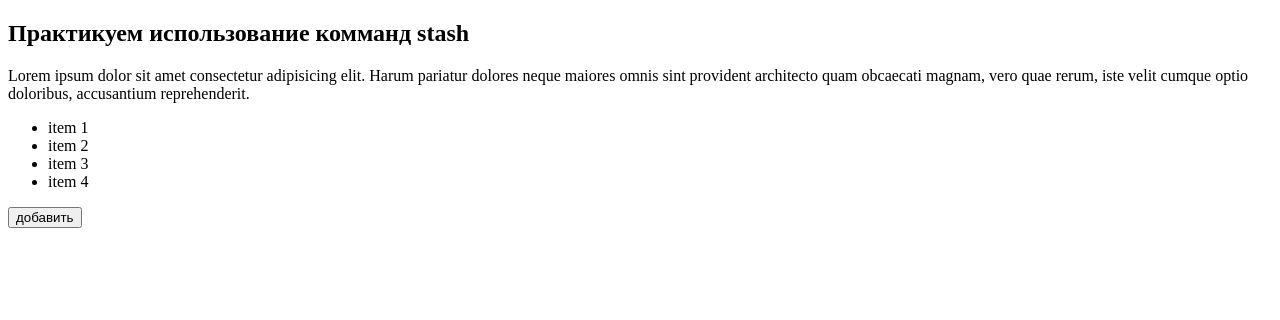
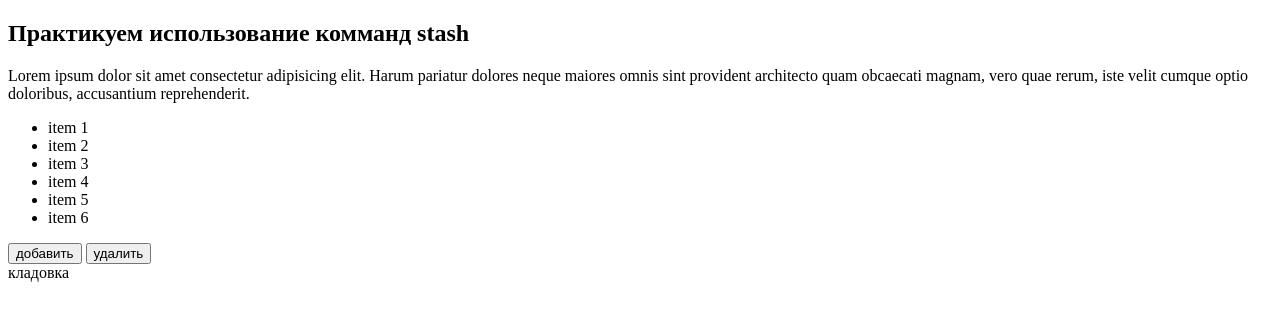
Before and after one commit to aleksvoroncovsm/new-project-3, a plain HTML site: page index.html in a window 1280 px wide. Drawn offline with Linux system fonts and the light colour scheme.

Commit message:
добавил кнопку удалить

```diff
--- a/index.html
+++ b/index.html
@@ -16,8 +16,14 @@
                 <li>item 2</li>
                 <li>item 3</li>
                 <li>item 4</li>
+                <li>item 5</li>
+                <li>item 6</li>
             </ul>
             <button>добавить</button>
+            <button>удалить</button>
+        </div>
+        <div class="block-bottom">
+            кладовка
         </div>
     </section>
 </body>
```
